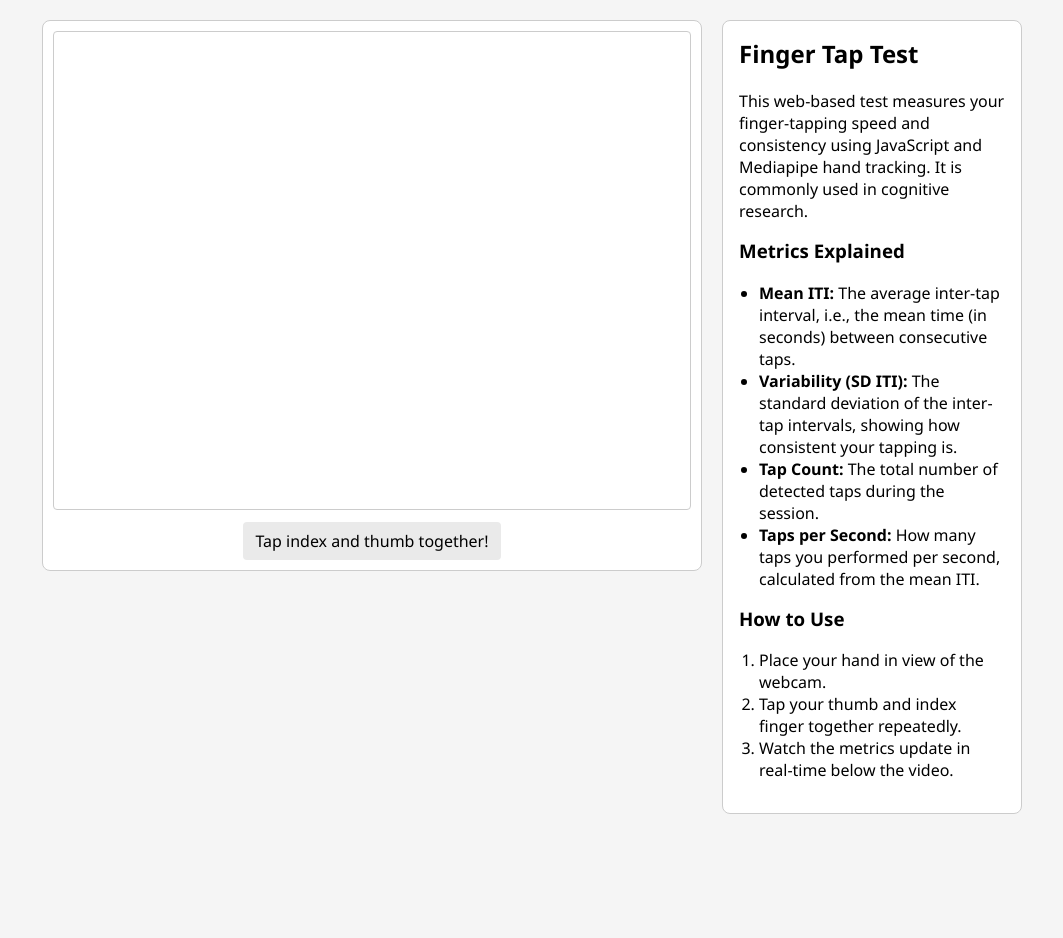
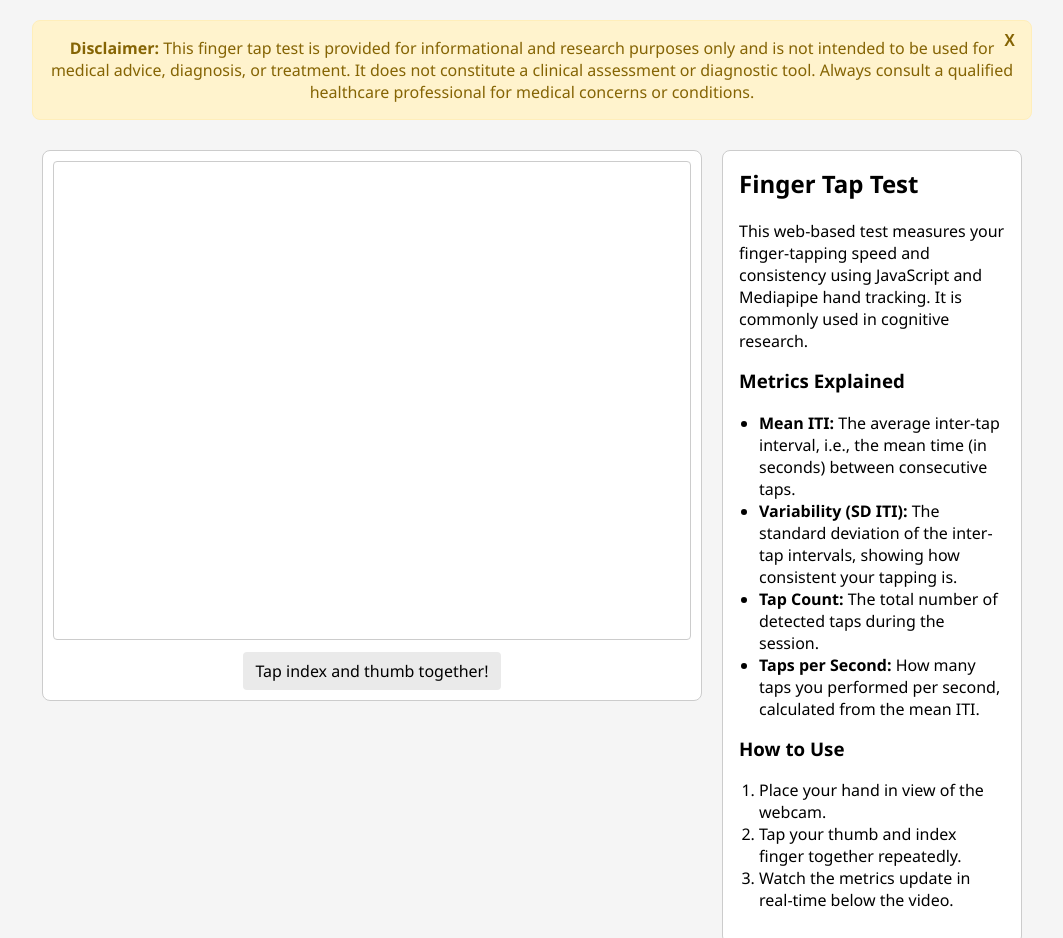
Before and after one commit to kevinsctfries/FingerTapJS, a plain HTML site: page index.html in a window 1280 px wide. Shown: the top 938 px of the page, without its empty margins (108-1171 px from the left). Before the commit the page ends 834 px from the top, so only its background shows below. Drawn offline with Linux system fonts and the light colour scheme; a script that the page names is missing.

Commit message:
Add disclaimer with close button and fix tap counting bug
- Added disclaimer to index.html
- Fixed tap counting in script.js by restoring handedness parameter in fingerTapEffect call

```diff
--- a/fingertap.js
+++ b/fingertap.js
@@ -2,7 +2,7 @@ let lastTapTime = 0;
 let taps = [];
 let isTouching = false;
 const MIN_TAP_INTERVAL = 300; // Minimum time (ms) between taps
-const TAP_THRESHOLD = 30; // Distance threshold for thumb-index proximity
+const TAP_THRESHOLD = 40; // Distance threshold for thumb-index proximity
 
 export function fingerTapEffect(
   landmarks,
--- a/index.html
+++ b/index.html
@@ -7,6 +7,17 @@
     <link rel="stylesheet" href="style.css" />
   </head>
   <body>
+    <div class="disclaimer" id="disclaimer">
+      <p>
+        <strong>Disclaimer:</strong> This finger tap test is provided for
+        informational and research purposes only and is not intended to be used
+        for medical advice, diagnosis, or treatment. It does not constitute a
+        clinical assessment or diagnostic tool. Always consult a qualified
+        healthcare professional for medical concerns or conditions.
+      </p>
+      <button class="disclaimer-close" id="disclaimer-close">X</button>
+    </div>
+
     <div class="app-container">
       <div class="main">
         <video id="webcam" autoplay playsinline></video>
--- a/script.js
+++ b/script.js
@@ -4,6 +4,14 @@ const videoElement = document.getElementById("webcam");
 const canvasElement = document.getElementById("overlay");
 const canvasCtx = canvasElement.getContext("2d");
 const resultElement = document.getElementById("result");
+const disclaimerElement = document.getElementById("disclaimer");
+const disclaimerCloseButton = document.getElementById("disclaimer-close");
+
+if (disclaimerCloseButton && disclaimerElement) {
+  disclaimerCloseButton.addEventListener("click", () => {
+    disclaimerElement.style.display = "none";
+  });
+}
 
 function updateResultMessage() {
   const metrics = getTapMetrics();
--- a/style.css
+++ b/style.css
@@ -3,6 +3,45 @@ body {
   font-family: "Segoe UI", Roboto, Arial, sans-serif;
   background-color: #f5f5f5;
   color: #000;
+}
+
+.disclaimer {
+  width: 100%;
+  max-width: 1000px;
+  margin: 20px auto 10px;
+  background-color: #fff3cd;
+  border: 1px solid #ffeeba;
+  border-radius: 8px;
+  padding: 16px;
+  box-sizing: border-box;
+  text-align: center;
+  position: relative;
+}
+
+.disclaimer p {
+  margin: 0;
+  font-size: 1rem;
+  color: #856404;
+}
+
+.disclaimer-close {
+  position: absolute;
+  top: 8px;
+  right: 8px;
+  background: none;
+  border: none;
+  font-size: 1rem;
+  font-weight: bold;
+  color: #856404;
+  cursor: pointer;
+  padding: 4px 8px;
+  line-height: 1;
+}
+
+.disclaimer-close:hover {
+  color: #664d03;
+  background-color: #ffeeba;
+  border-radius: 4px;
 }
 
 .app-container {
@@ -74,6 +113,11 @@ body {
 }
 
 @media (max-width: 1000px) {
+  .disclaimer {
+    max-width: 660px;
+    margin: 10px auto;
+  }
+
   .app-container {
     flex-direction: column;
     align-items: center;
```
